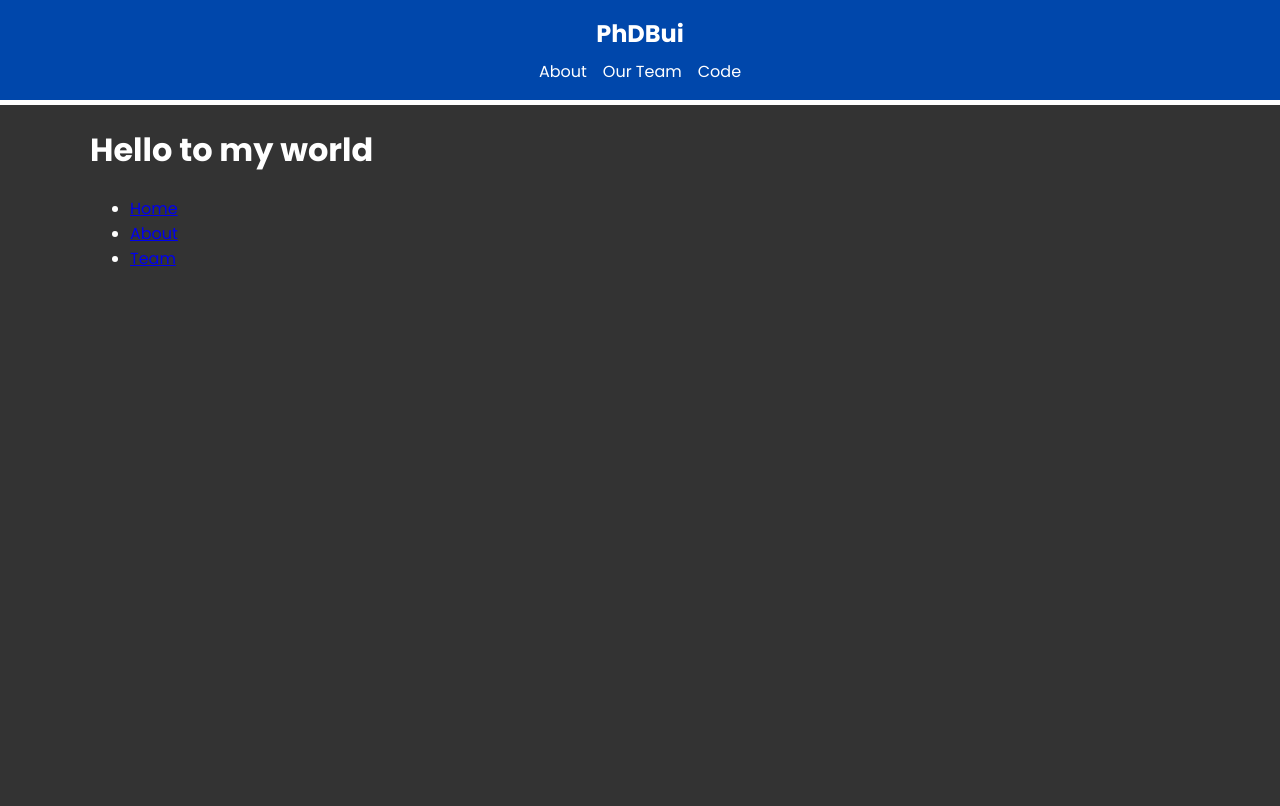
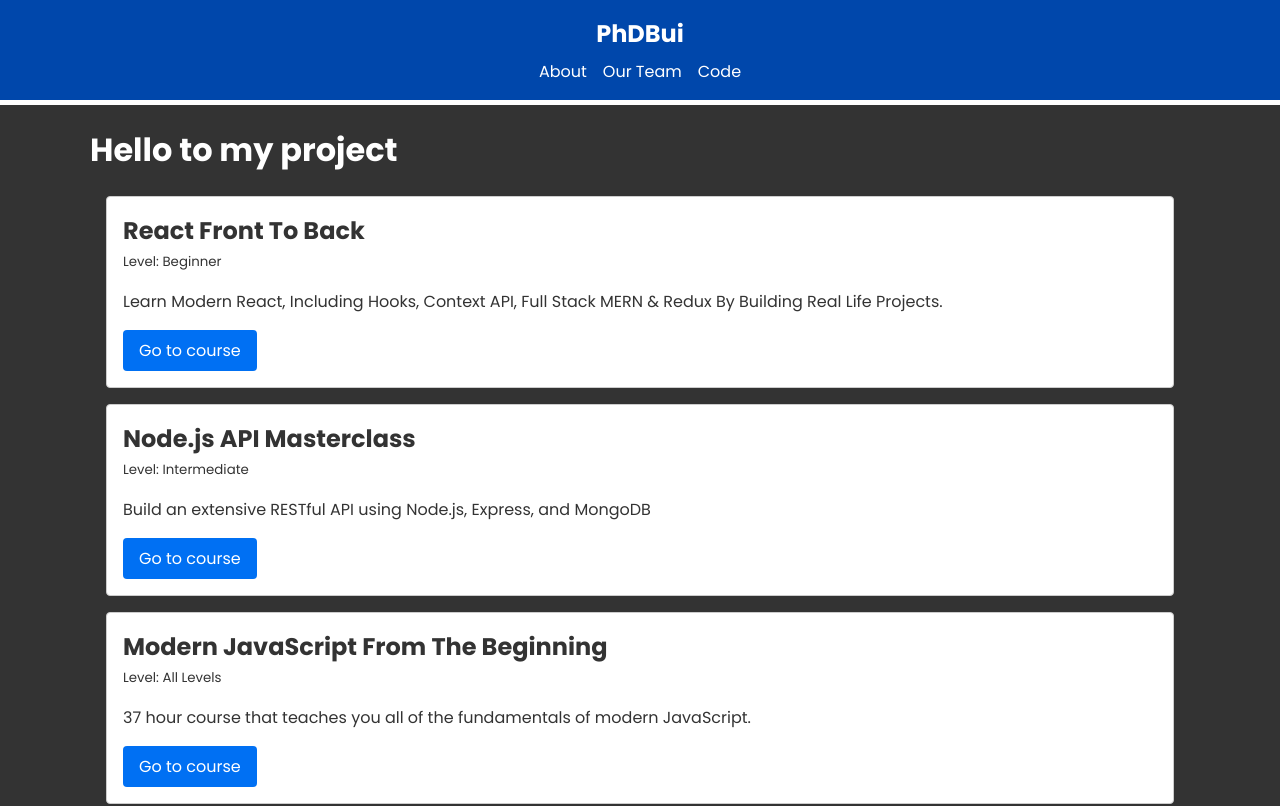
Before and after one commit to congdoan6997/next_13_cash, a Next.js app: page / in a window 1280 px wide. Shown: the top 806 px of the page. Built offline with nearby package versions, Linux system fonts and the light colour scheme.

Commit message:
fetching courses data

```diff
--- /dev/null
+++ b/app/components/Courses.jsx
@@ -0,0 +1,27 @@
+import Link from "next/link";
+
+async function fetchCourses() {
+  const response = await fetch("http://localhost:3000/api/courses");
+  return await response.json();
+}
+
+const Courses = async () => {
+  const courses = await fetchCourses();
+
+  return (
+    <div className="courses">
+      {courses.map((course) => (
+        <div key={course.id} className="card">
+          <h2>{course.title}</h2>
+          <small>Level: {course.level}</small>
+          <p>{course.description}</p>
+          <Link href={course.link} target="_blank" className="btn">
+            Go to course
+          </Link>
+        </div>
+      ))}
+    </div>
+  );
+};
+
+export default Courses;
--- a/app/page.jsx
+++ b/app/page.jsx
@@ -1,21 +1,12 @@
 import Link from "next/link";
 import React from "react";
+import Courses from "./components/Courses";
 
 const HomePage = () => {
   return (
     <div>
-      <h1>Hello to my world</h1>
-      <ul>
-        <li>
-          <Link href="/">Home</Link>
-        </li>
-        <li>
-          <Link href="/about">About</Link>
-        </li>
-        <li>
-          <Link href="/about/team">Team</Link>
-        </li>
-      </ul>
+      <h1>Hello to my project</h1>
+      <Courses></Courses>
     </div>
   );
 };
```
